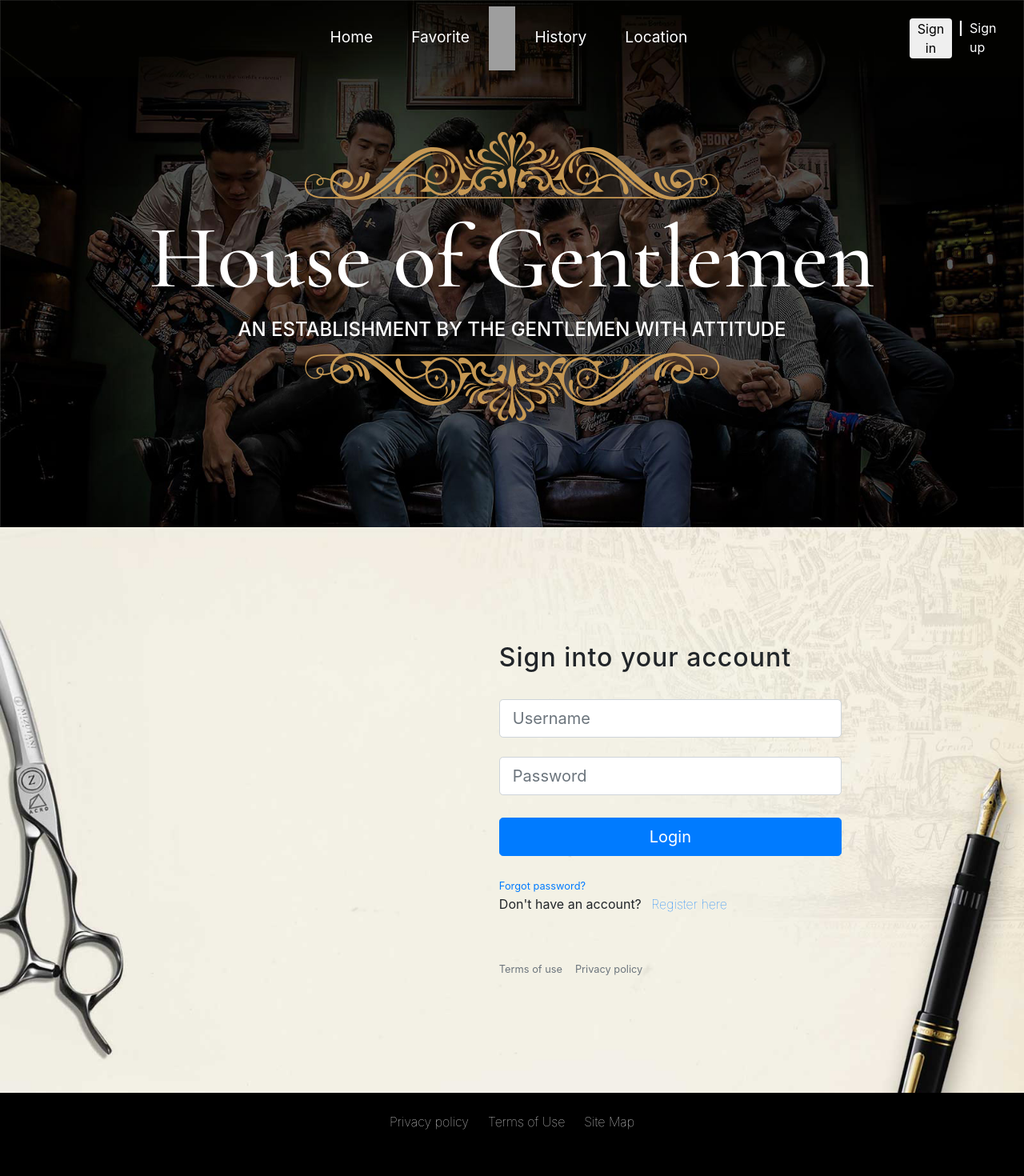
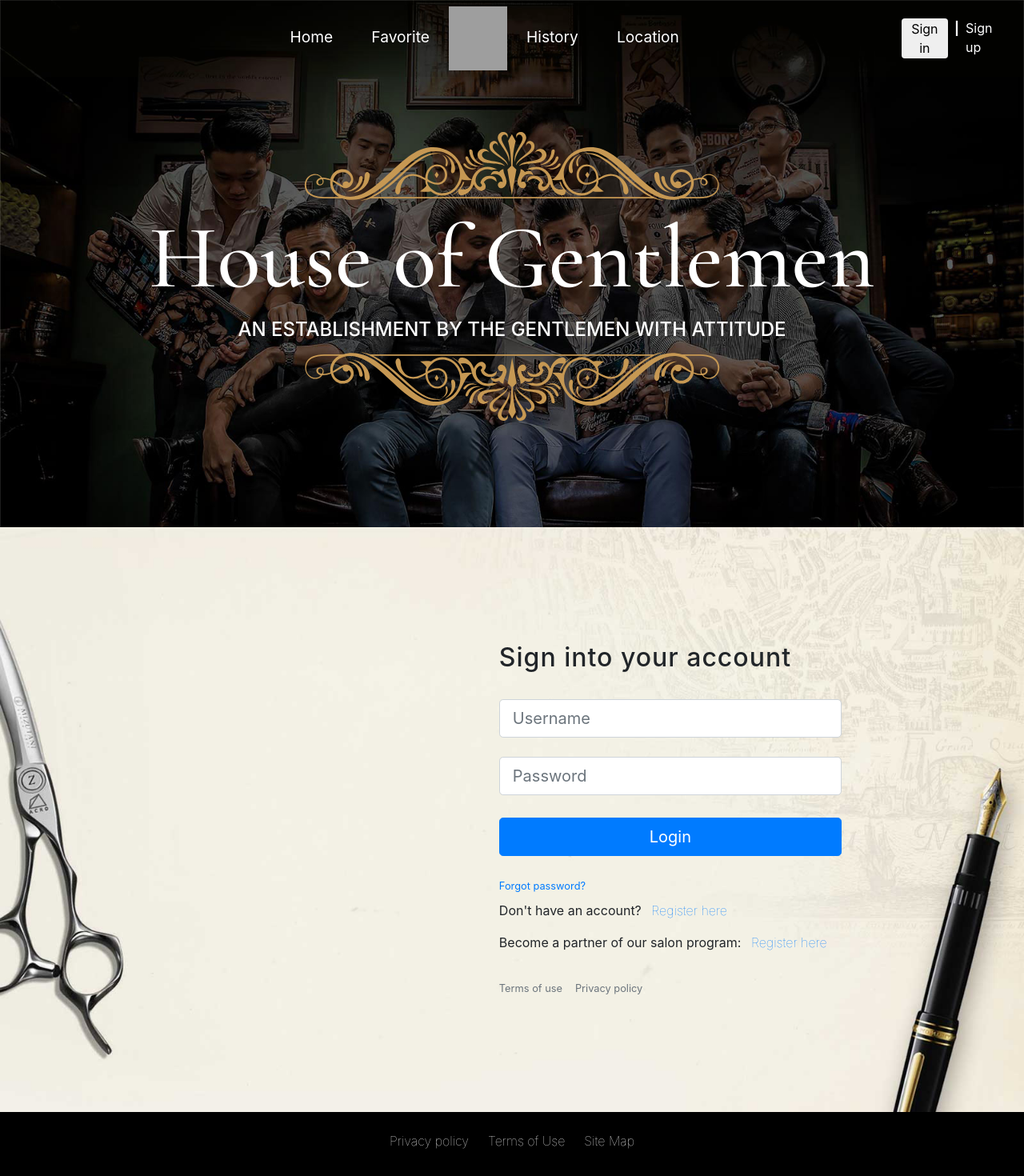
Before and after one commit to hiimxu/captone, a React (Create React App) app: page /login in a window 1280 px wide. Shown: the top 1470 px of the page at 80% size. Built offline with nearby package versions, Linux system fonts and the light colour scheme; grey boxes are pictures that could not be loaded.

Commit message:
modified login, config route

```diff
--- a/src/components/HomePage.js
+++ b/src/components/HomePage.js
@@ -11,7 +11,7 @@ export default function HomePage() {
       .then((res) => res.json())
       .then((allSalon) => {
         setAllSalon(allSalon);
-        console.log(allSalon);
+        //console.log(allSalon);
       });
   }, []);
 
@@ -25,8 +25,8 @@ export default function HomePage() {
               <img className="card-img-top rounded-top mb-2 border-0" src={salon.image} alt="Title" style={{width:"100%",height:"20rem",objectFit: 'cover', objectPosition:"top"}} />
               <div className="card-body">
               <h5 className="card-title">{salon.nameSalon}</h5>
-              <p className="card-text">Phone: {salon.phone}</p>
-              <p className="card-text">Address: {salon.detailAddress}</p>
+              <p className="card-text"><span className="font-weight-bold">Phone:</span> {salon.phone}</p>
+              <p className="card-text"><span className="font-weight-bold">Address:</span> {salon.detailAddress}</p>
               <Link to="/services" className="btn btn-primary">Book now</Link>
               </div>
             </div>
--- a/src/components/Login.js
+++ b/src/components/Login.js
@@ -88,9 +88,18 @@ export default function Login() {
                         <Link className="small text-primary" to="/">
                           Forgot password?
                         </Link>
-                        <p className="mb-5 pb-lg-2">
+                        <p className="pt-2">
                           Don't have an account?{" "}
                           <Link to="/register" className="text-primary pl-2">
+                            Register here
+                          </Link>
+                        </p>
+                        <p className="pb-3">
+                          Become a partner of our salon program:{" "}
+                          <Link
+                            to="/register_salon"
+                            className="text-primary pl-2"
+                          >
                             Register here
                           </Link>
                         </p>
--- a/src/components/Navigation.js
+++ b/src/components/Navigation.js
@@ -41,7 +41,7 @@ export default function Navigation() {
         setMenu({
           fontSize: "1rem",
           color: "white",
-          paddingLeft: "26%",
+          paddingLeft: "22%",
         });
         setSign({
           color: "#ffd933",
@@ -60,7 +60,7 @@ export default function Navigation() {
         setMenu({
           fontSize: "1.2rem",
           color: "white",
-          paddingLeft: "26%",
+          paddingLeft: "22%",
         });
         setSign({
           color: "white",
@@ -92,7 +92,7 @@ export default function Navigation() {
             </li>
             <li className="nav-item">
               <Link to="/about">
-                <img src={logoImg} style={logo} />
+                <img src={logoImg} alt="logo" style={logo} />
               </Link>
             </li>
             <li className="nav-item p-4">
--- a/src/components/Service.js
+++ b/src/components/Service.js
@@ -8,24 +8,25 @@ export default function Service() {
   const [posts, setPosts] = useState({});
 
   useEffect(() => {
-    fetch(`${api}api/customer/get/Service/1`)
+    fetch(`${api}api/customer/get/serviceOfSalon/1`)
       .then((res) => res.json())
       .then((posts) => {
         setPosts(posts);
-        console.log(posts);
+        //console.log(posts);
       });
   }, []);
-  const root ={
+  const root = {
     backgroundImage: `url(${bgImg})`,
     backgroundRepeat: "no-repeat",
     backgroundSize: "cover",
-  }
+  };
 
   return (
     <div style={root}>
-      <div className="w-50 p-5 container">
-        <div className="">
+      <div className="p-5 container">
+        <div className="row">
           {posts.data?.map((service) => (
+            <div className="col-sm-6 mb-4">
               <div className="card">
                 <div className="card-body" key={service.serviceId}>
                   <h5 className="card-title">Service: {service.name}</h5>
@@ -37,6 +38,7 @@ export default function Service() {
                   </Link>
                 </div>
               </div>
+            </div>
           ))}
         </div>
       </div>
--- a/src/components/Staff.js
+++ b/src/components/Staff.js
@@ -9,7 +9,7 @@ export default function Staff() {
           .then((res) => res.json())
           .then((staff) => {
             setStaff(staff);
-            console.log(staff);
+            //console.log(staff);
           });
       }, []);
   return (
--- a/src/components/routes/index.jsx
+++ b/src/components/routes/index.jsx
@@ -43,9 +43,9 @@ const SwitchRoutes = () => {
       );
     } else {
       <>
+      <Route path="/" element={<SalonDashboard />} />
         <div className="component">
           <Routes>
-            <Route path="/" element={<SalonDashboard />} />
             <Route path="*" element={<Navigate to="/" />} />
           </Routes>
         </div>
@@ -60,15 +60,14 @@ const SwitchRoutes = () => {
         <div className="component">
           <Routes>
             {/* test */}
-            <Route path="/salonDashboard" element={<SalonDashboard/>}/>
-            <Route path="/add_service" element={<AddService/>}/>\
+            <Route path="/salonDashboard" element={<SalonDashboard />} />
+            <Route path="/add_service" element={<AddService />} />
 
             <Route path="/" element={<HomePage />} />
             <Route path="/about" element={<About />} />
             <Route path="/register" element={<Register />} />
             <Route path="/register_salon" element={<RegisterSalon />} />
             <Route path="/login" element={<Login />} />
-
             <Route path="*" element={<Navigate to="/login" />} />
           </Routes>
         </div>
```
Lines whose indentation alone changed are shown as unchanged.
